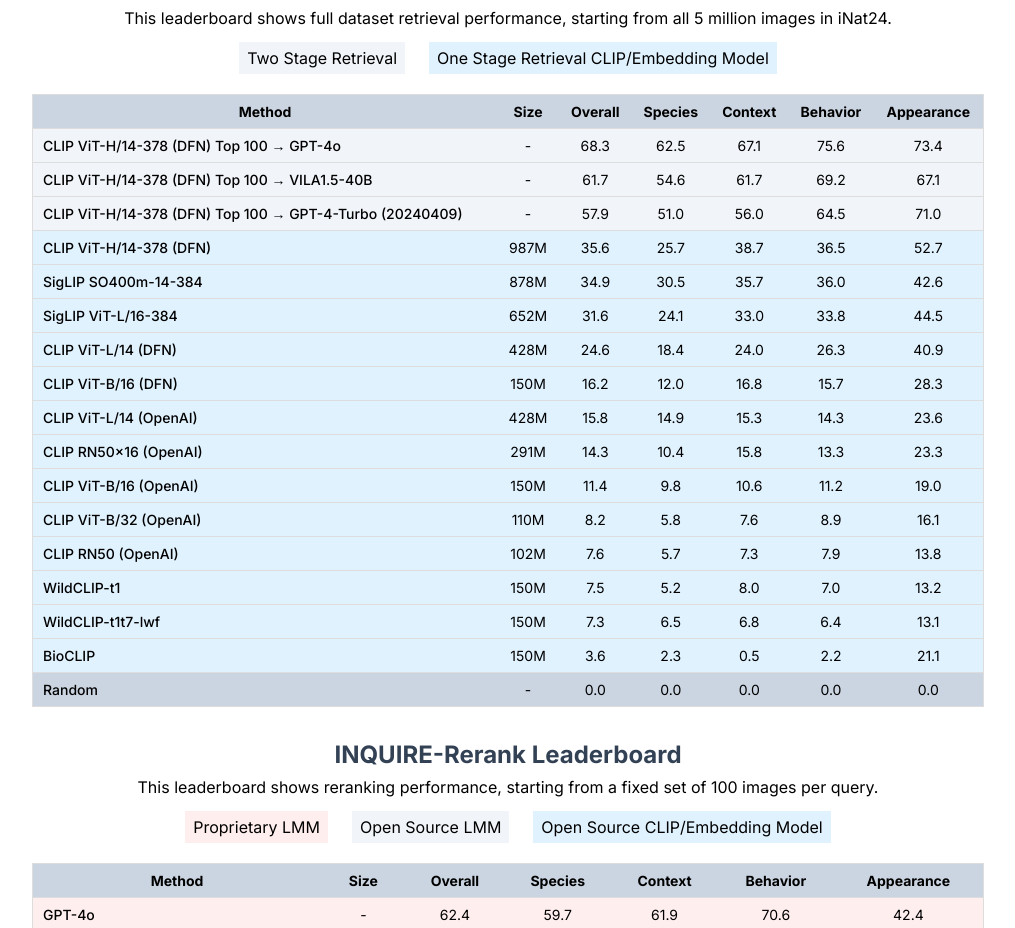
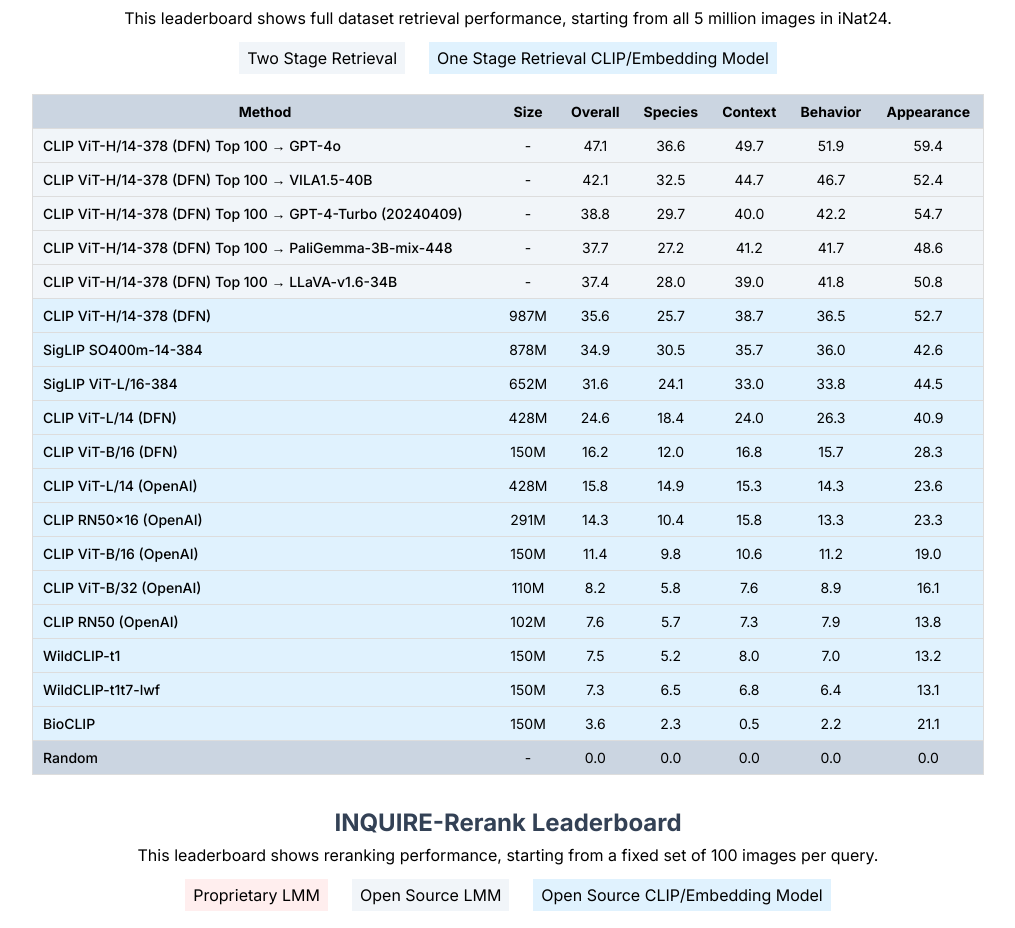
Before and after one commit to inquire-benchmark/inquire-benchmark.github.io, a Next.js app: page / in a window 1280 px wide. Shown: the part 1900-2828 px from the top of the page, without its empty margins (132-1147 px from the left). Built offline with nearby package versions, Linux system fonts and the light colour scheme.

Commit message:
Fix fullrank lmm results

```diff
--- a/app/page.js
+++ b/app/page.js
@@ -261,15 +261,23 @@
                 <tbody>
                 <tr>
                   <td>CLIP ViT-H/14-378 (DFN) Top 100 &rarr; GPT-4o</td> <td>-</td>
-                    <td>68.3</td> <td>62.5</td> <td>67.1</td> <td>75.6</td> <td>73.4</td>
+                    <td>47.1</td> <td>36.6</td> <td>49.7</td> <td>51.9</td> <td>59.4</td>
                 </tr>
                 <tr>
                   <td>CLIP ViT-H/14-378 (DFN) Top 100 &rarr; VILA1.5-40B</td>  <td>-</td>
-                    <td>61.7</td> <td>54.6</td> <td>61.7</td> <td>69.2</td> <td>67.1</td>
+                    <td>42.1</td> <td>32.5</td> <td>44.7</td> <td>46.7</td> <td>52.4</td>
                 </tr>
                 <tr>
                   <td>CLIP ViT-H/14-378 (DFN) Top 100 &rarr; GPT-4-Turbo (20240409)</td>  <td>-</td>
-                    <td>57.9</td> <td>51.0</td> <td>56.0</td> <td>64.5</td> <td>71.0</td>
+                    <td>38.8</td> <td>29.7</td> <td>40.0</td> <td>42.2</td> <td>54.7</td>
+                </tr>
+                <tr>
+                  <td>CLIP ViT-H/14-378 (DFN) Top 100 &rarr; PaliGemma-3B-mix-448</td>  <td>-</td>
+                    <td>37.7</td> <td>27.2</td> <td>41.2</td> <td>41.7</td> <td>48.6</td>
+                </tr>
+                <tr>
+                  <td>CLIP ViT-H/14-378 (DFN) Top 100 &rarr; LLaVA-v1.6-34B</td>  <td>-</td>
+                    <td>37.4</td> <td>28.0</td> <td>39.0</td> <td>41.8</td> <td>50.8</td>
                 </tr>
                 <tr className="bg-sky-100">
                   <td>CLIP ViT-H/14-378 (DFN)</td> <td>987M</td>
```
